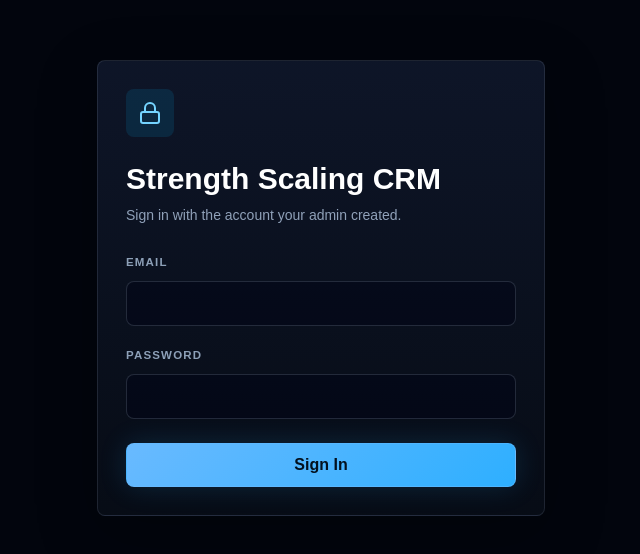
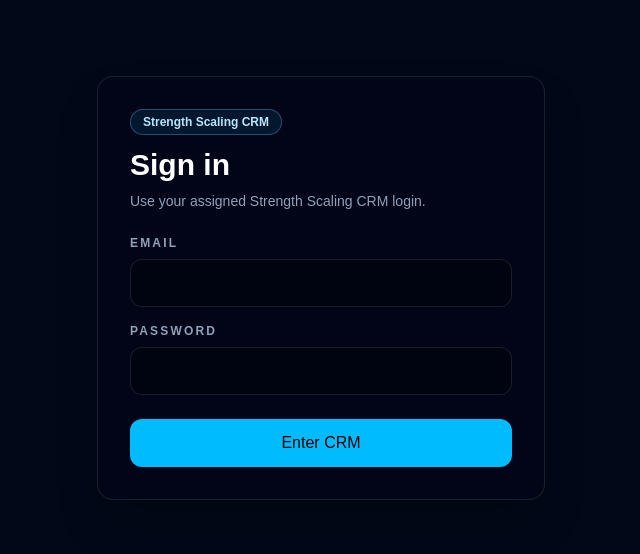
Before and after one commit to peyton-ssllc/strength-scaling-crmv6, a Next.js app: page /login in a window 1280 px wide. Shown: the part 112-666 px from the top of the page, without its empty margins (319-959 px from the left). Built offline with nearby package versions, Linux system fonts and the light colour scheme.

Commit message:
Replace login with server action form

```diff
--- a/src/app/login/page.tsx
+++ b/src/app/login/page.tsx
@@ -1,95 +1,75 @@
-"use client";
+import { Suspense } from "react";
+import { loginWithEmail } from "./actions";
 
-import { Suspense, useState } from "react";
-import { useRouter, useSearchParams } from "next/navigation";
-import { Lock } from "lucide-react";
-import { createSupabaseBrowserClient } from "@/lib/auth/client";
+type LoginPageProps = {
+  searchParams?: Promise<{
+    next?: string;
+    error?: string;
+  }>;
+};
 
-function LoginForm() {
-  const router = useRouter();
-  const searchParams = useSearchParams();
-  const next = searchParams.get("next") || "/queue";
-  const [email, setEmail] = useState("");
-  const [password, setPassword] = useState("");
-  const [error, setError] = useState("");
-  const [loading, setLoading] = useState(false);
-
-  async function onSubmit(event: React.FormEvent<HTMLFormElement>) {
-    event.preventDefault();
-    setLoading(true);
-    setError("");
-
-    const supabase = createSupabaseBrowserClient();
-    const { error: signInError } = await supabase.auth.signInWithPassword({
-      email,
-      password
-    });
-
-    setLoading(false);
-
-    if (signInError) {
-      setError(signInError.message);
-      return;
-    }
-
-    router.replace(next);
-    router.refresh();
-  }
+async function LoginForm({ searchParams }: LoginPageProps) {
+  const params = await searchParams;
+  const next = params?.next || "/queue";
+  const error = params?.error;
 
   return (
-    <form onSubmit={onSubmit} className="card w-full max-w-md p-7">
-      <div className="mb-6 grid size-12 place-items-center rounded-lg bg-sky-400/12 text-sky-300">
-        <Lock className="size-6" />
-      </div>
-
-      <h1 className="text-3xl font-black">Strength Scaling CRM</h1>
-      <p className="mt-2 text-sm text-slate-400">
-        Sign in with the account your admin created.
+    <main className="flex min-h-screen items-center justify-center bg-[#020817] px-6 text-white">
+      <form
+        action={loginWithEmail}
+        className="w-full max-w-md rounded-2xl border border-white/10 bg-slate-950/80 p-8 shadow-2xl"
+      >
+        <p className="mb-3 inline-flex rounded-full border border-sky-300/30 bg-sky-400/10 px-3 py-1 text-xs font-bold text-sky-200">
+          Strength Scaling CRM
         </p>
 
-      <div className="mt-6 grid gap-4">
-        <div>
-          <label className="label">Email</label>
+        <h1 className="text-3xl font-black">Sign in</h1>
+        <p className="mt-2 text-sm text-slate-400">
+          Use your assigned Strength Scaling CRM login.
+        </p>
+
+        <input type="hidden" name="next" value={next} />
+
+        <label className="mt-6 block text-xs font-black uppercase tracking-[0.18em] text-slate-400">
+          Email
+        </label>
         <input
-            className="input mt-2"
+          name="email"
           type="email"
-            value={email}
-            onChange={(event) => setEmail(event.target.value)}
+          autoComplete="email"
           required
+          className="mt-2 h-12 w-full rounded-xl border border-white/10 bg-black/30 px-4 text-white outline-none focus:border-sky-300"
         />
-        </div>
 
-        <div>
-          <label className="label">Password</label>
+        <label className="mt-4 block text-xs font-black uppercase tracking-[0.18em] text-slate-400">
+          Password
+        </label>
         <input
-            className="input mt-2"
+          name="password"
           type="password"
-            value={password}
-            onChange={(event) => setPassword(event.target.value)}
+          autoComplete="current-password"
           required
+          className="mt-2 h-12 w-full rounded-xl border border-white/10 bg-black/30 px-4 text-white outline-none focus:border-sky-300"
         />
-        </div>
-      </div>
 
         {error ? (
-        <div className="mt-4 rounded-lg border border-red-300/30 bg-red-400/10 p-3 text-sm text-red-100">
-          {error}
-        </div>
+          <p className="mt-3 text-sm font-bold text-red-300">
+            {error === "missing" ? "Enter your email and password." : "Login failed. Check the email and password."}
+          </p>
         ) : null}
 
-      <button className="btn mt-6 w-full" type="submit" disabled={loading}>
-        {loading ? "Signing in..." : "Sign In"}
+        <button className="mt-6 h-12 w-full rounded-xl bg-sky-400 text-sm font-black text-black transition hover:bg-sky-300">
+          Enter CRM
         </button>
       </form>
+    </main>
   );
 }
 
-export default function LoginPage() {
+export default function LoginPage(props: LoginPageProps) {
   return (
-    <main className="grid min-h-screen place-items-center bg-[#02050d] px-4 text-white">
-      <Suspense fallback={<div className="text-sm text-slate-400">Loading...</div>}>
-        <LoginForm />
+    <Suspense fallback={null}>
+      <LoginForm {...props} />
     </Suspense>
-    </main>
   );
 }
```
Lines whose indentation alone changed are shown as unchanged.
